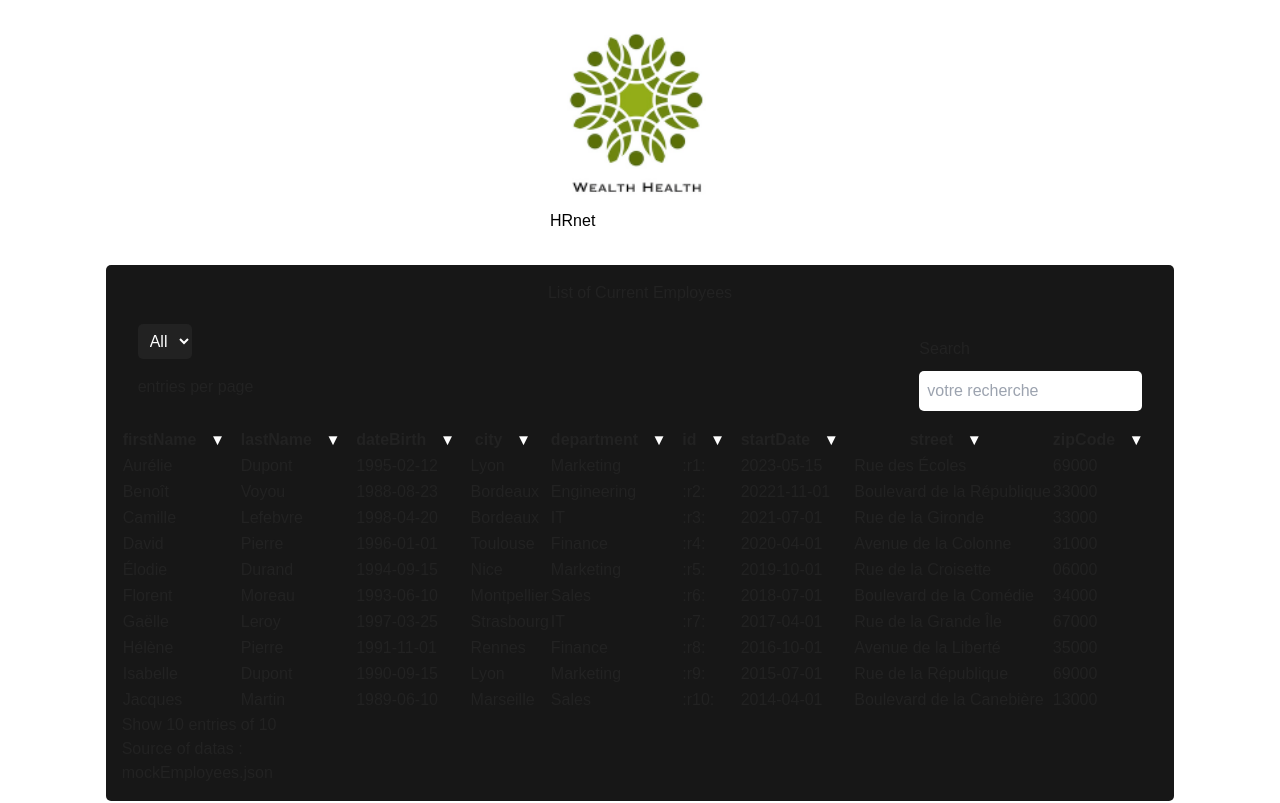
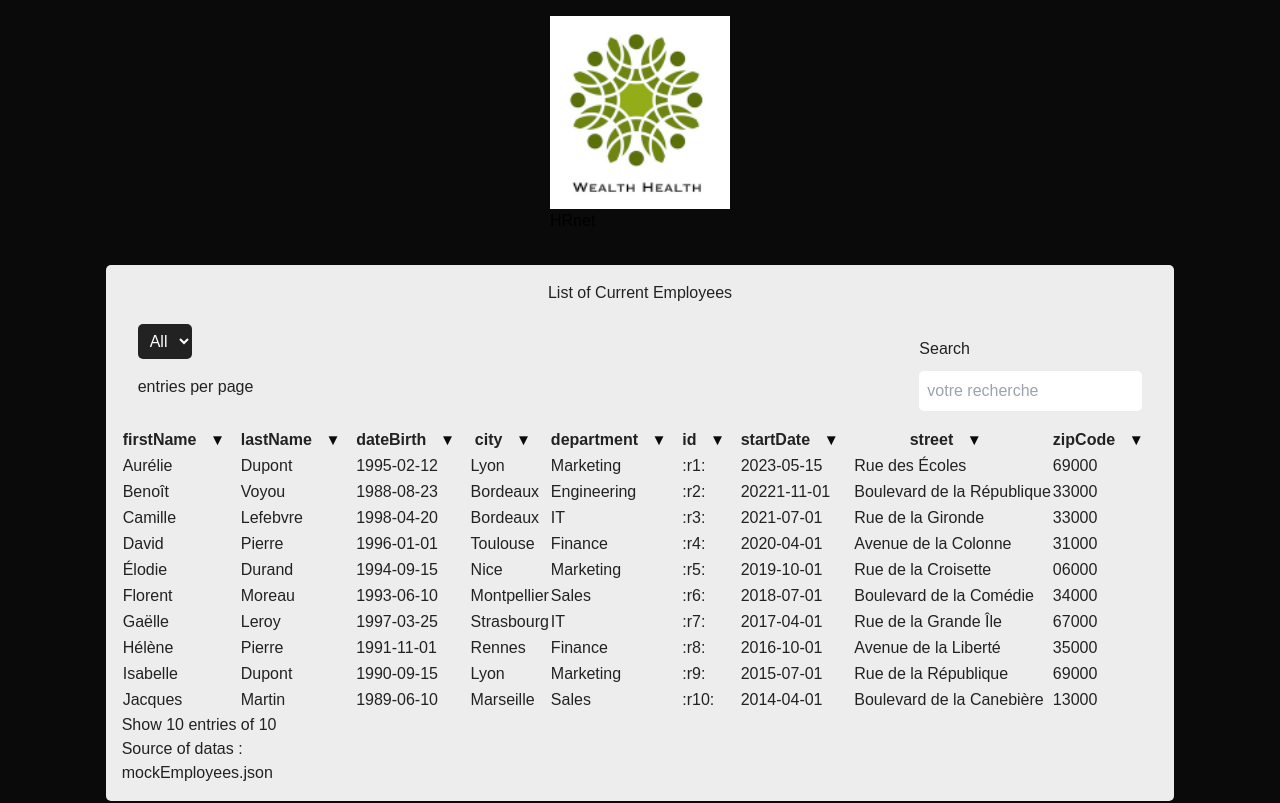
Before and after one commit to Mil00Z/hr-net, a Next.js app: page /employees in a window 1280 px wide. Shown: the top 803 px of the page. Built offline with nearby package versions, Linux system fonts and the light colour scheme.

Commit message:
quick change "dark theme" issue

```diff
--- a/src/styles/base/_starter.scss
+++ b/src/styles/base/_starter.scss
@@ -1,15 +1,16 @@
 :root {
-  --background: #ffffff;
-  --foreground: #171717;
+  --foreground: #ededed;
+  --background: #0a0a0a;
   --black-color:#222;
   --white-color:#FFF;
+  --main-color:var(--color-white);
   --debeug-color:crimson;
   --debeug:3px dotted var(--debeug-color);
   --radius:5px;
 }
 
 body {
-  color: var(--color);
+  color: var(--main-color);
   background: var(--background);
   font: {
     size:var(--body-font-size);
@@ -62,7 +63,9 @@ body {
   :root {
     --background: #0a0a0a;
     --foreground: #ededed;
-    --color:white;
-    --body-font-size:1rem;
   }
+
+  #employee-table .heading .order-icon {
+    color:var(--white-color);
+   }
 }
--- a/src/styles/components/Datatable.scss
+++ b/src/styles/components/Datatable.scss
@@ -35,7 +35,7 @@ thead{
       .order-icon{
         margin-inline: .85rem;
         font-size:.95rem;
-        color:var(--white-color);
+        color:var(--background);
       }
    }
 
```
